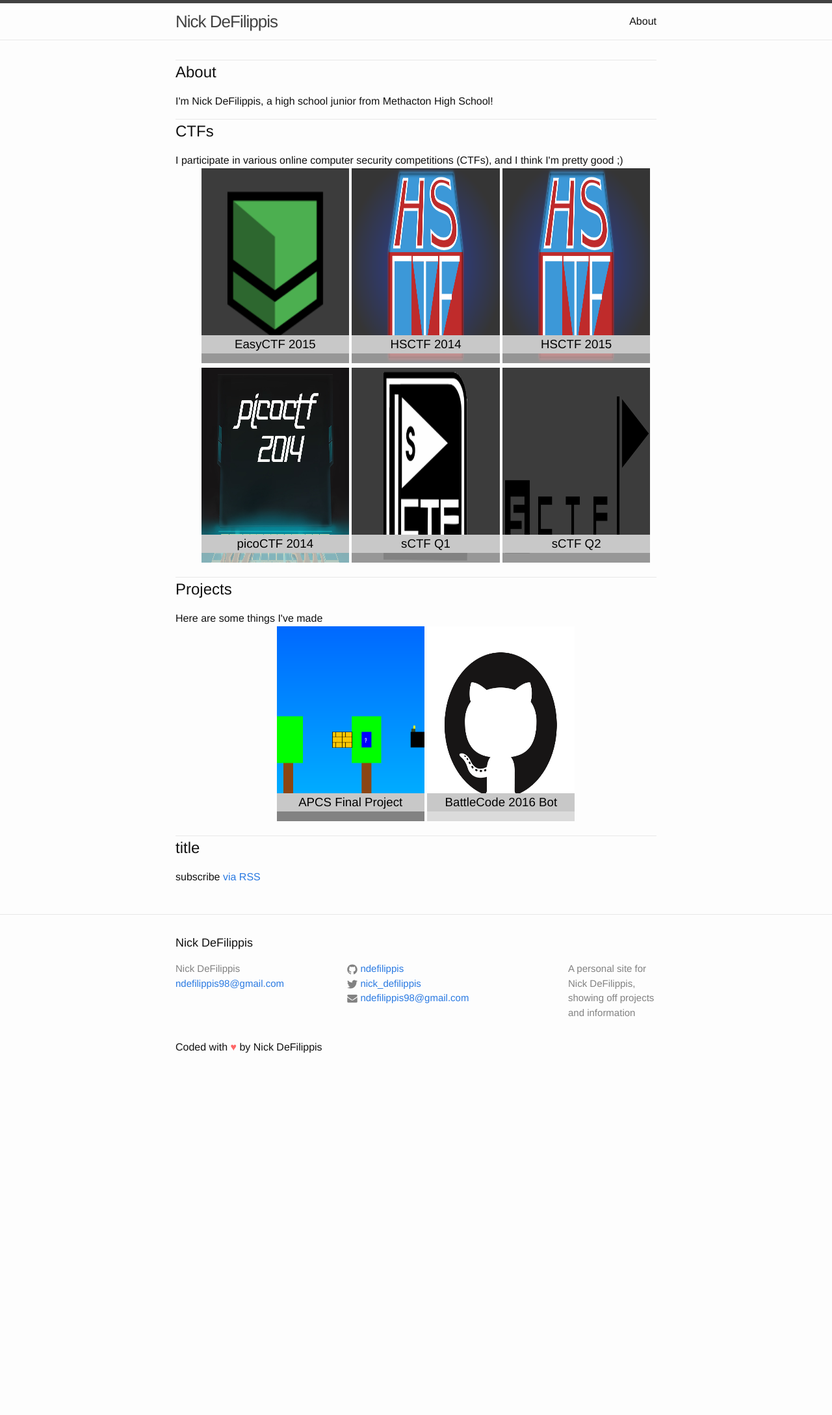
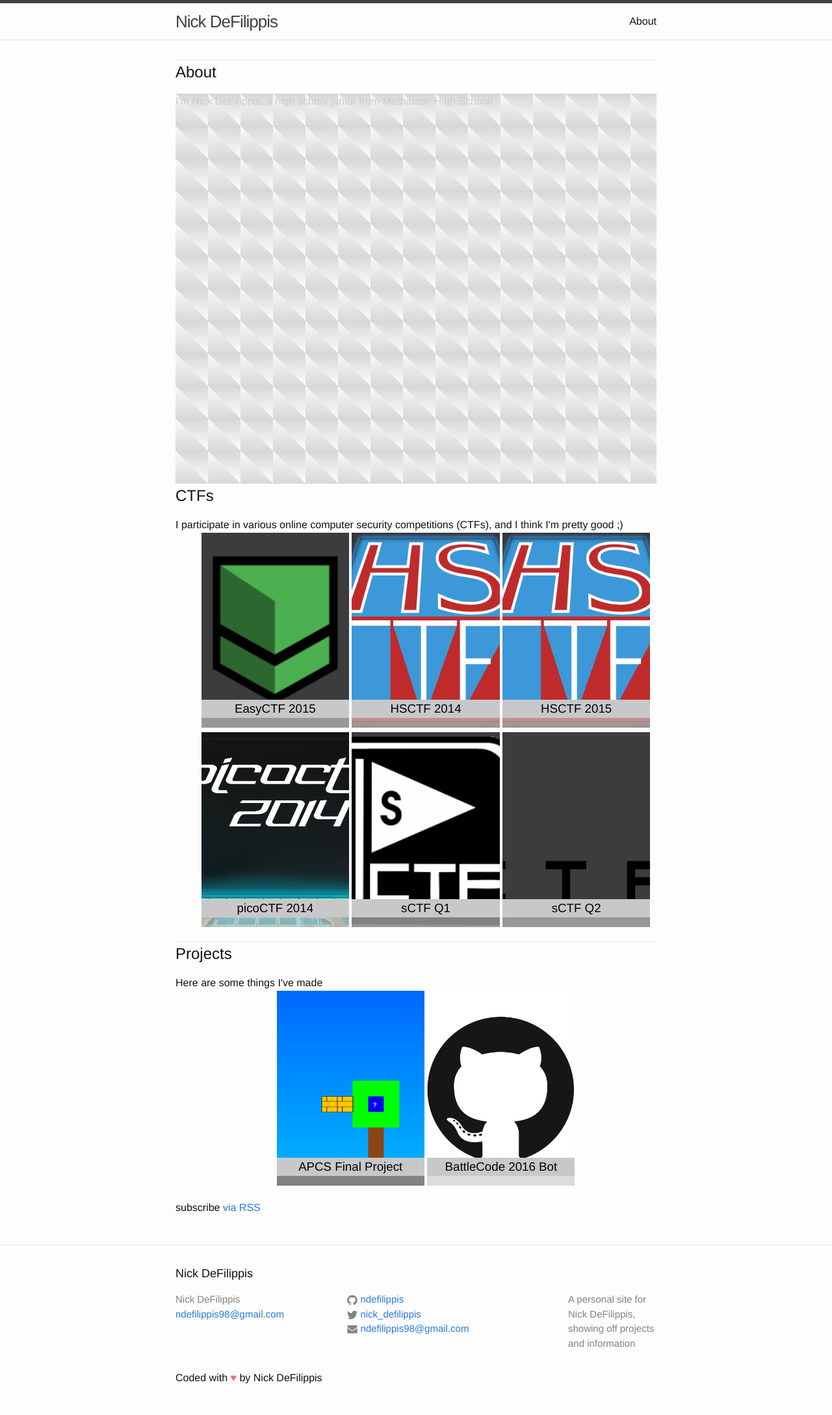
Before and after one commit to ndefilippis/ndefilippis.github.io, a Jekyll site: the page built from index.html, in a window 1280 px wide. Shown: the whole page at 65% size. Built offline with Jekyll 4.4.1, drawn with Linux system fonts in a browser that asks for light colours; nearby versions of some CDN libraries; before the commit the page ends 1669 px from its top, so only the background shows below that.

Commit message:
Remove title

```diff
--- a/_config.yml
+++ b/_config.yml
@@ -11,7 +11,7 @@
 description: > # this means to ignore newlines until "baseurl:"
   A personal site for Nick DeFilippis, showing off projects and information
 baseurl: "" # the subpath of your site, e.g. /blog
-url: "http://yourdomain.com" # the base hostname & protocol for your site
+url: "http://nickdefilippis.com" # the base hostname & protocol for your site
 twitter_username: nick_defilippis
 github_username:  ndefilippis
 
--- a/_sass/_layout.scss
+++ b/_sass/_layout.scss
@@ -106,7 +106,7 @@
 .card{
 	min-height: 300px;
 	position: relative;
-	background-size: 230px 300px;
+	background-size: cover;
 	background-position: bottom;
 	background-color: rgba(60, 60, 60, 1);
 
@@ -135,6 +135,11 @@
       }
     }
 	}
+}
+.about-header{
+  background-image: url("../img/background.png");
+  min-height: 600px;
+  opacity: 0.2;
 }
 
 /** End Custom CSS **/
--- a/_sections/about.html
+++ b/_sections/about.html
@@ -2,5 +2,6 @@
 layout: section
 title: About
 ---
-
+<div class = "about-header">
 <p>I'm Nick DeFilippis, a high school junior from Methacton High School!</p>
+</div>
--- a/_sections/title.html
+++ /dev/null
@@ -1,6 +0,0 @@
----
-layout: section
-title: title
----
-
-<div style="background-image:url()">
```
Also changed, not shown: img/background.png (added).
